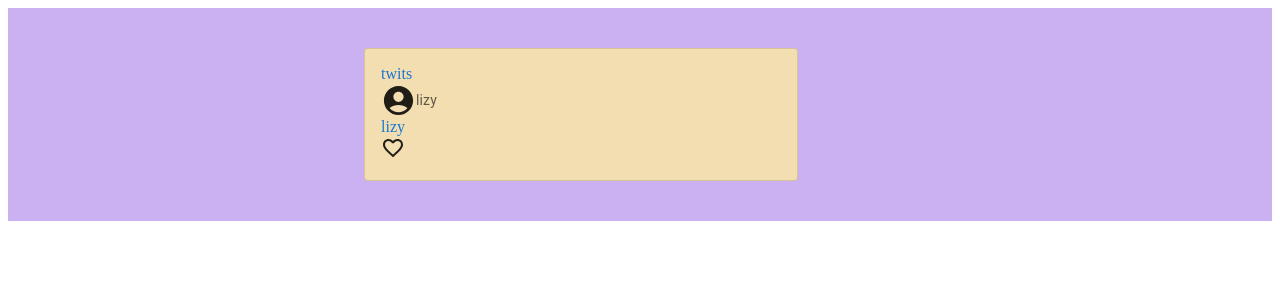
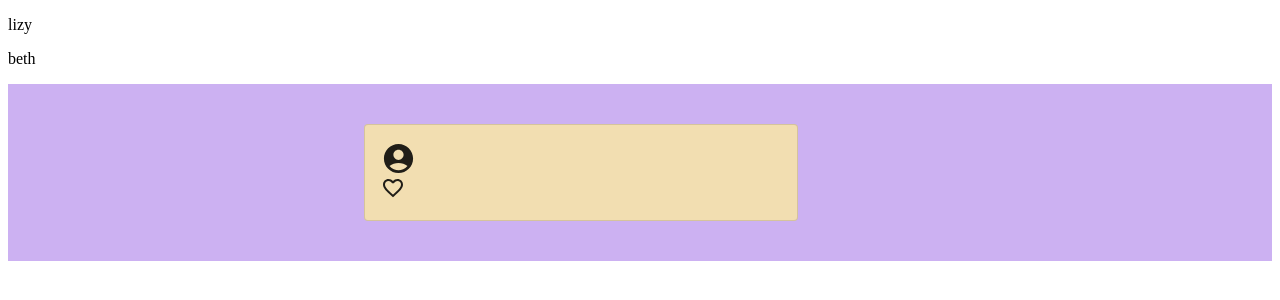
Before and after one commit to Elizybbethy/learning-react, a React (Create React App) app: page / in a window 1280 px wide. Shown: the top 300 px of the page. Built offline with nearby package versions, Linux system fonts and the light colour scheme.

Commit message:
using map function in an array

```diff
--- a/src/App.js
+++ b/src/App.js
@@ -1,14 +1,23 @@
 import "./styles.css";
 import * as React from "react";
 import Card from "./Card.js";
+import { useState, useEffect } from 'react';
 
 
 // const users = ({title: 'try',  content: 'learn'});
 export default function App() {
-  const [userDetails, setUserDetails] = React.useState({ username: "lizy", accountname: "twits", comment: 'like' })
+  // const [userDetails, setUserDetails] = React.useState({ username: "elizybbethy", account: "Twitter", headline:"Welcome", comment: 'like it here!', like:"like" })
+  // const [like, setLike] = React.useState(0);
+  const [userDetails, setUserDetails] = useState([
+    {username: 'lizy', age: '18+', userstate: 'valid'},
+    {username: 'beth', age: '17', userstate: 'invalid'},
+  ]);
   return (
     <div>
+
       <Card userDetails={userDetails} />
+      {/* <Button onClick={handleClick}>click</Button> */}
+
     </div>
   );
 }
--- a/src/Card.js
+++ b/src/Card.js
@@ -3,26 +3,31 @@ import React from 'react';
 import AccountCircleIcon from '@mui/icons-material/AccountCircle';
 import FavoriteBorderIcon from '@mui/icons-material/FavoriteBorder';
 import { useState, useEffect } from 'react';
+import Button from '@mui/material';
 
 
 
+export default function Card({userDetails}) {
 
-export default function Card({ userDetails }) {
 
 
     return (
         <div>
 
+
+       {userDetails.map((user)=>{
+
+        return    <p>{user.username}</p>;
+       })}
             <Grid container spancing={2} justifyContent="center" style={{ backgroundColor: "#ccb1f2" }}>
                 <Grid item sm={8} md={6}>
                     <Paper variant='outlined' elevation={4} sx={{ p: 2, margin: 5, maxWidth: 400, backgroundColor: "#f2deb1" }}>
 
-                        {/* <Card variant="outlined"> */}
                         <Grid container>
                             <Grid item sm={8} md={6}>
-                                <Typography gutterBottom variant='tittle' color='primary'>{userDetails.Home}</Typography>
+                                <Typography gutterBottom variant='tittle' color='primary'>{userDetails.account}</Typography>
                                 <Grid item>
-                                    <Typography gutterButton variant='subtittle2' color="primary">{userDetails.accountname}</Typography>
+                                    <Typography gutterButton variant='subtittle2' color="primary">{userDetails.headline}</Typography>
                                 </Grid>
                             </Grid>
                             <Grid container alignItems="center">
@@ -32,28 +37,26 @@ export default function Card({ userDetails }) {
                         </Grid>
                         <Grid container>
                             <Grid item sm={8} md={6}>
-                                <Typography color="text.secondary" variant='body3'>{userDetails.content}</Typography>
+                                <Typography color="text.secondary" variant='body3'>{userDetails.comment}</Typography>
                             </Grid>
-                            <Grid container>
+                            <Grid container alignItems="center">
                                 <Grid item sm={8} md={6}>
-                                    {/* <Typography color="text.secondary" variant="body4">{userDetails.comment}</Typography> */}
-                                    {/* <input type="text" value={name.firstName} onChange={e => setName({firstName: e.target.value})}/> */}
-                                    {/* <Typography value={users.username} onChange={e => setName({username: e.target.value})}> </Typography> */}
-                                    {/* <Typography value={hi.hello} onChange={e => setName({hello: e.target.value})}> </Typography> */}
-                                    <Typography gutterButton variant='subtittle2' color="primary">{userDetails.username}</Typography>
+                                <FavoriteBorderIcon>{userDetails.like}</FavoriteBorderIcon>
+                                <Typography color="primary" variant="body4">{userDetails.like}</Typography>
                                 </Grid>
                             </Grid>
+
                         </Grid>
-                        <Grid container>
+                        {/* <Grid container>
                             <Grid item>
-                                <FavoriteBorderIcon></FavoriteBorderIcon>
+                            <Button onClick={handleClick}></Button>
                             </Grid>
-                        </Grid>
-                        {/* </Card> */}
+                        </Grid> */}
                     </Paper>
                 </Grid>
             </Grid>
 
         </div>
     )
+
 }
```
